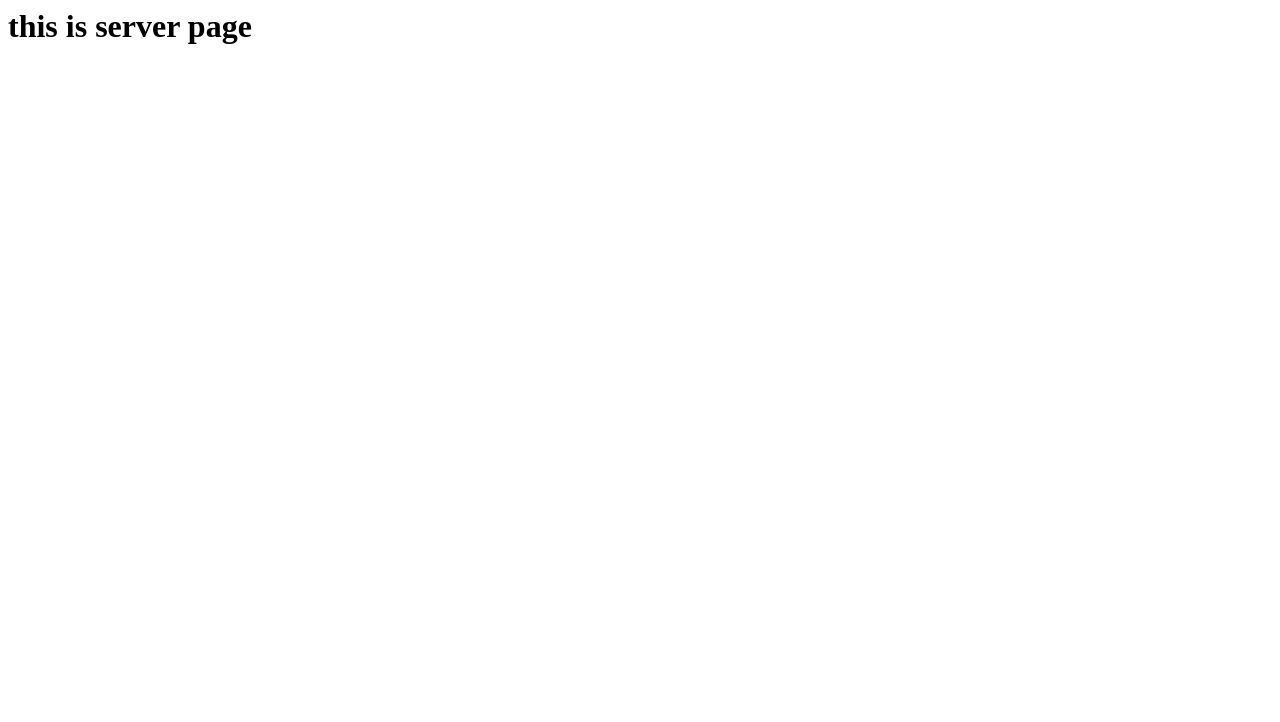
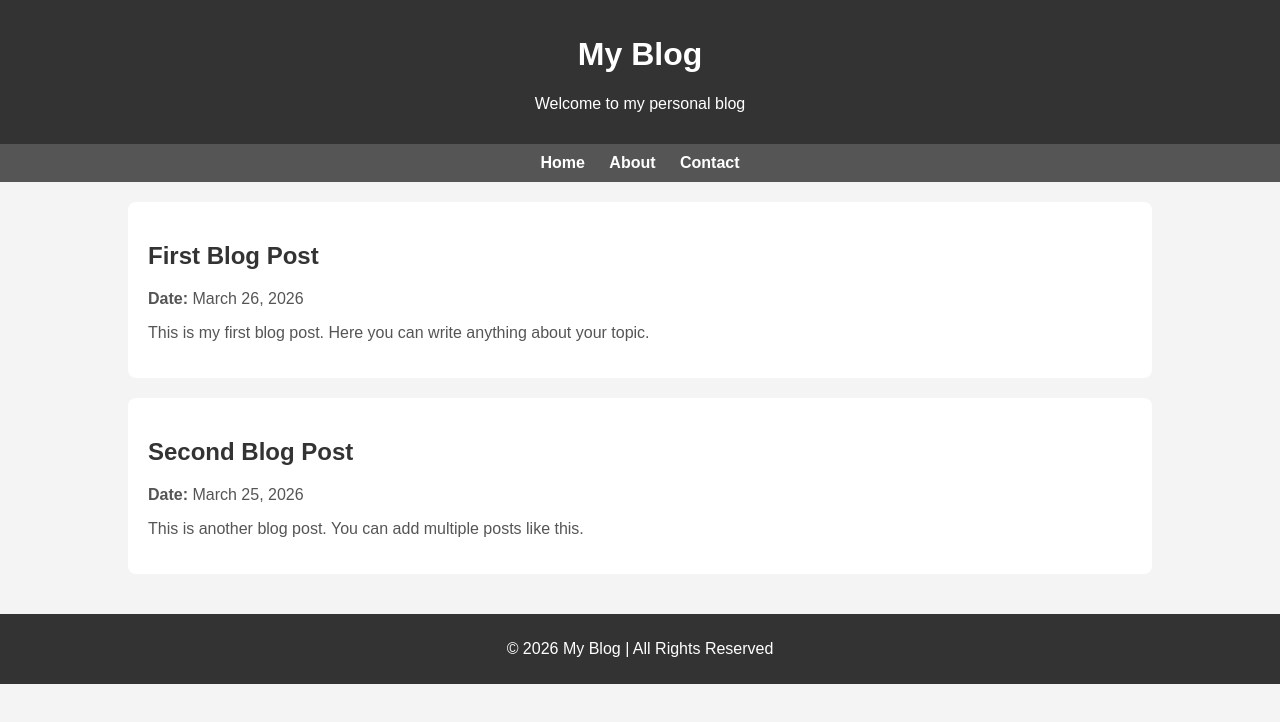
Before and after one commit to ruthvik1279/devops-2, a website: page index.html in a window 1280 px wide. Drawn offline with Linux system fonts and the light colour scheme.

Commit message:
Update index.html

```diff
--- a/index.html
+++ b/index.html
@@ -1 +1,104 @@
-<h1>this is server page</h1>
+<!DOCTYPE html>
+<html lang="en">
+<head>
+    <meta charset="UTF-8">
+    <meta name="viewport" content="width=device-width, initial-scale=1.0">
+    <title>My Blog</title>
+
+    <style>
+        body {
+            font-family: Arial, sans-serif;
+            margin: 0;
+            background-color: #f4f4f4;
+        }
+
+        header {
+            background: #333;
+            color: white;
+            padding: 15px;
+            text-align: center;
+        }
+
+        nav {
+            background: #555;
+            padding: 10px;
+            text-align: center;
+        }
+
+        nav a {
+            color: white;
+            margin: 10px;
+            text-decoration: none;
+            font-weight: bold;
+        }
+
+        nav a:hover {
+            color: yellow;
+        }
+
+        .container {
+            width: 80%;
+            margin: auto;
+            overflow: hidden;
+        }
+
+        .blog-post {
+            background: white;
+            margin: 20px 0;
+            padding: 20px;
+            border-radius: 8px;
+        }
+
+        .blog-post h2 {
+            color: #333;
+        }
+
+        .blog-post p {
+            color: #555;
+        }
+
+        footer {
+            background: #333;
+            color: white;
+            text-align: center;
+            padding: 10px;
+            margin-top: 20px;
+        }
+    </style>
+</head>
+
+<body>
+
+<header>
+    <h1>My Blog</h1>
+    <p>Welcome to my personal blog</p>
+</header>
+
+<nav>
+    <a href="#">Home</a>
+    <a href="#">About</a>
+    <a href="#">Contact</a>
+</nav>
+
+<div class="container">
+
+    <div class="blog-post">
+        <h2>First Blog Post</h2>
+        <p><strong>Date:</strong> March 26, 2026</p>
+        <p>This is my first blog post. Here you can write anything about your topic.</p>
+    </div>
+
+    <div class="blog-post">
+        <h2>Second Blog Post</h2>
+        <p><strong>Date:</strong> March 25, 2026</p>
+        <p>This is another blog post. You can add multiple posts like this.</p>
+    </div>
+
+</div>
+
+<footer>
+    <p>© 2026 My Blog | All Rights Reserved</p>
+</footer>
+
+</body>
+</html>
```
